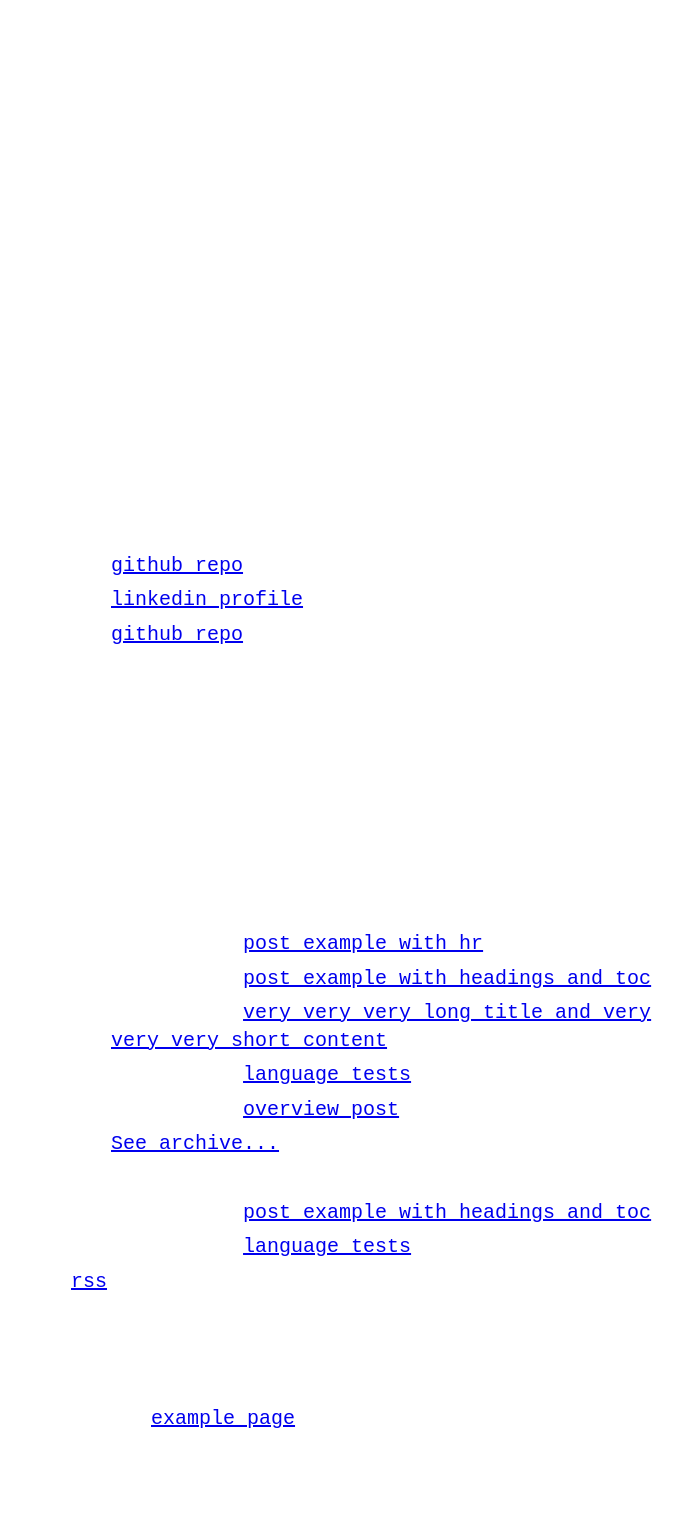
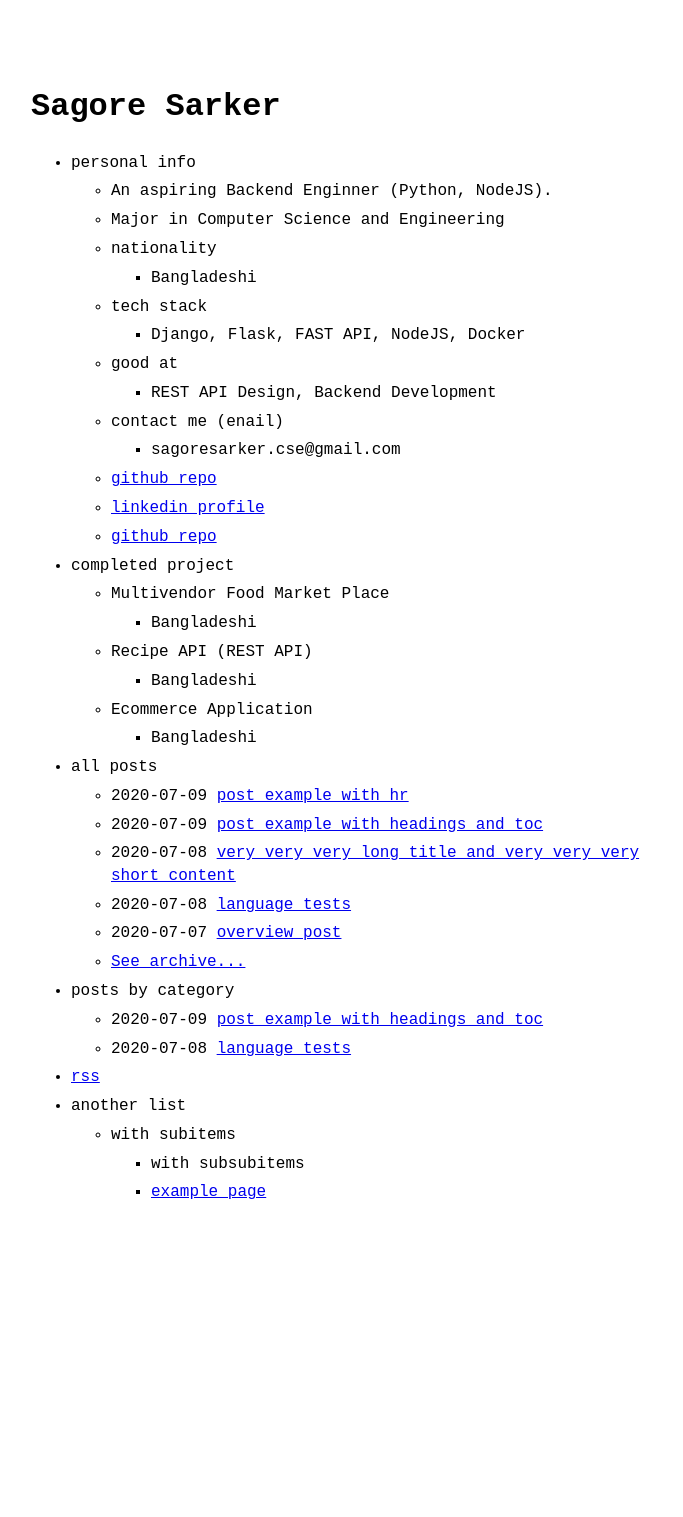
Before and after one commit to sagoresarker/sagoresarker.github.io, a Jekyll site: the page built from index.md, in a window 1280 px wide. Shown: the whole page, without its empty margins (289-972 px from the left). Built offline with Jekyll 4.4.1, drawn with Linux system fonts in a browser that asks for light colours; after the commit the page ends 1284 px from its top, so only the background shows below that.

Commit message:
Edit config

```diff
--- a/_sass/no-style-please.scss
+++ b/_sass/no-style-please.scss
@@ -24,9 +24,9 @@ html, body { background: white; }
 html { height: 100%; }
 
 body {
-  color: #FFFFFF;
+  color: black;
   font-family: monospace;
-  font-size: 20px;
+  font-size: 16px;
   line-height: 1.4;
   margin: 0;
   min-height: 100%;
```
